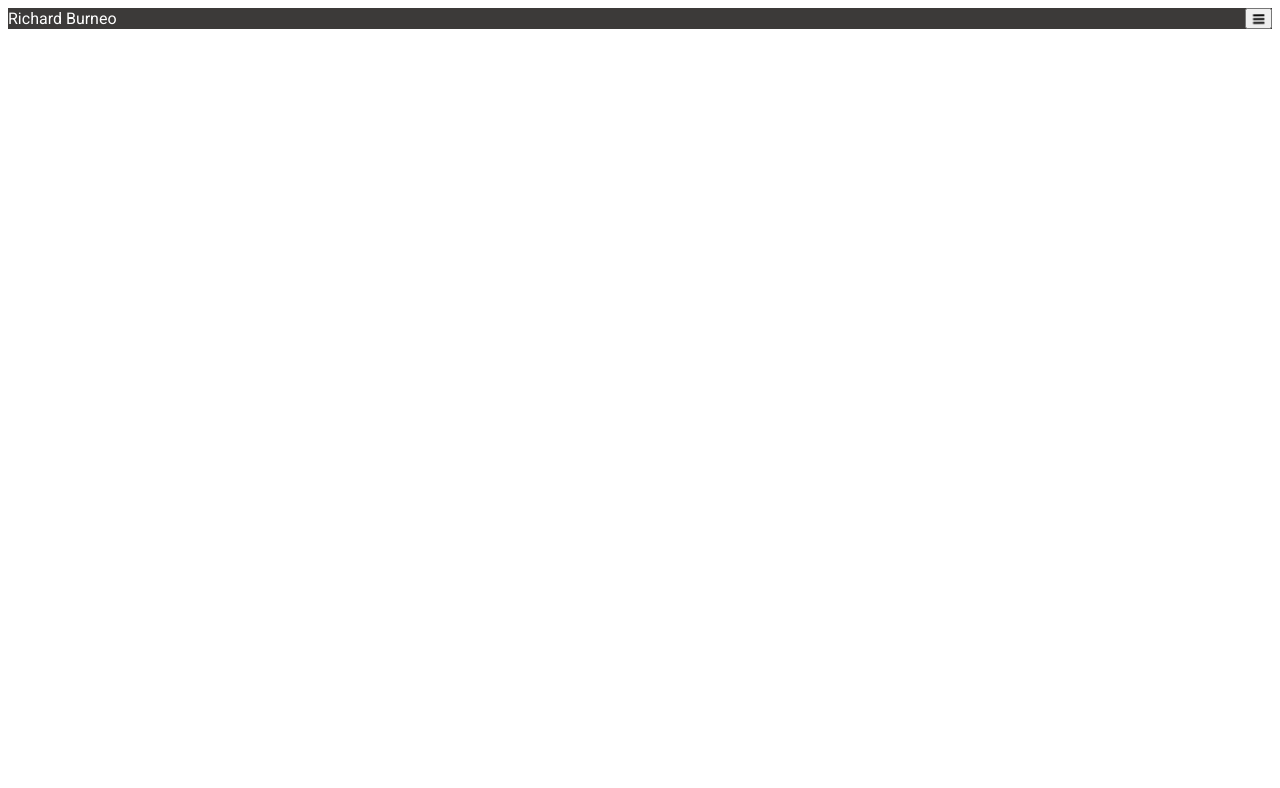
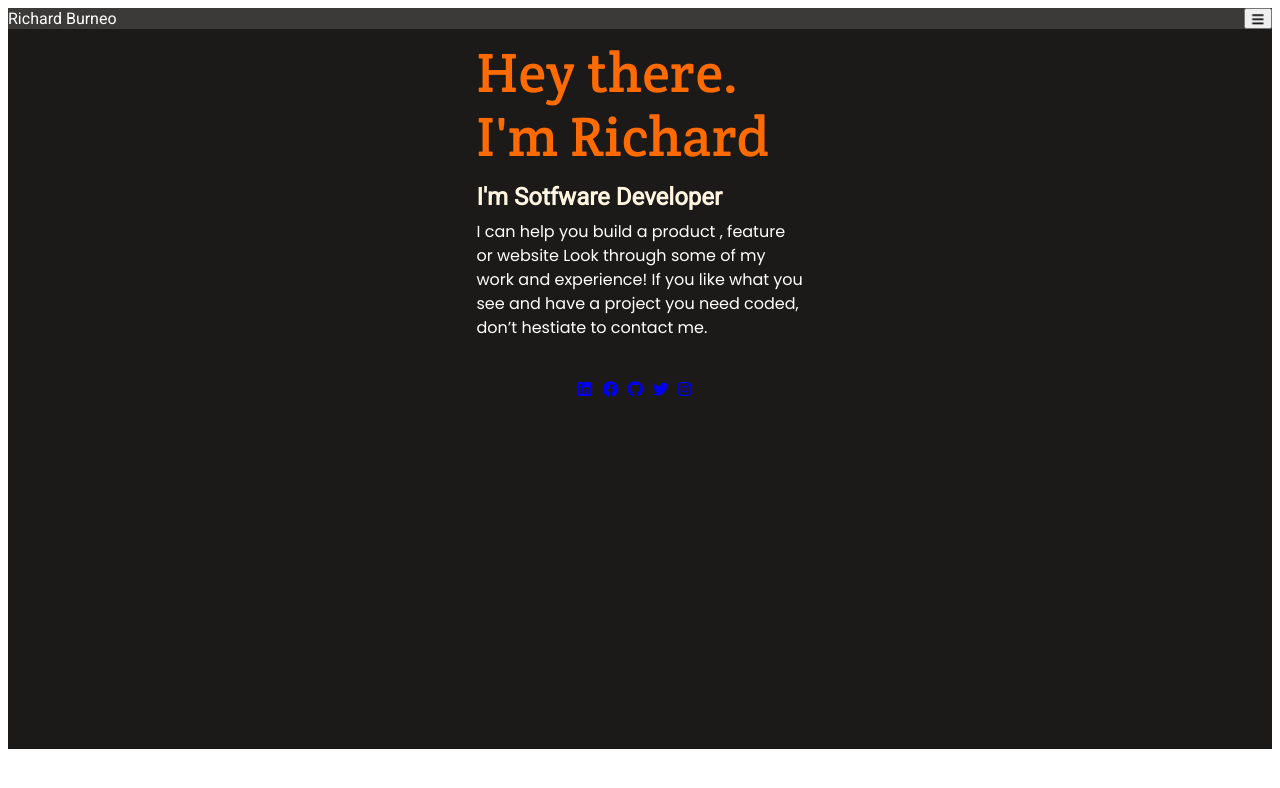
Before and after one commit to pirc25/Portfolio, a plain HTML site: page index.html in a window 1280 px wide. Drawn offline with Linux system fonts and the light colour scheme.

Commit message:
add headline on index.html and style.css

```diff
--- a/index.html
+++ b/index.html
@@ -9,6 +9,9 @@
   <link rel="stylesheet" href="style.css">
   <link rel="stylesheet" href="https://cdnjs.cloudflare.com/ajax/libs/font-awesome/4.7.0/css/font-awesome.min.css">
   <link href='http://fonts.googleapis.com/css?family=Roboto' rel='stylesheet' type='text/css'>
+  <link href='https://fonts.googleapis.com/css?family=Crete Round' rel='stylesheet'>
+  <link href='https://fonts.googleapis.com/css?family=Poppins' rel='stylesheet'>
+  <link rel="stylesheet" href="https://cdnjs.cloudflare.com/ajax/libs/font-awesome/6.1.1/css/all.min.css">
 </head>
 
 <body>
@@ -19,12 +22,47 @@
     <nav class="menu-botton">
       <button><i class="fa fa-bars fa-spin"></i></button>
     </nav>
+  </header>
+  <section class="headline">
+    <div class="information">
+      <h1 class="my-name">Hey there. <br>I'm Richard</h1>
+      <h2 class="iam">I'm Sotfware Developer</h2>
+      <p class="my-description">I can help you build a product , feature or website Look through some of my work and
+        experience! If you like what
+        you see and have a project you need coded, don’t hestiate to contact me.</p>
+    </div>
+    <div class="social-network">
+      <ul>
+        <li>
+          <a href="#" class="linkedin">
+            <i class="fa-brands fa-linkedin"></i>
+          </a>
+        </li>
+        <li>
+          <a href="#" class="facebook">
+            <i class="fa-brands fa-facebook"></i>
+          </a>
+        </li>
+        <li>
+          <a href="#" class="github">
+            <i class="fa-brands fa-github"></i>
+          </a>
+        </li>
+        <li>
+          <a href="#" class="twitter">
+            <i class="fa-brands fa-twitter"></i>
+          </a>
+        </li>
+        <li>
+          <a href="#" class="Instagram">
+            <i class="fa-brands fa-instagram"></i>
+          </a>
+        </li>
 
 
-
-    </nav>
-  </header>
-
+      </ul>
+    </div>
+  </section>
 </body>
 
 </html>
--- a/style.css
+++ b/style.css
@@ -1,12 +1,13 @@
 .toolbar {
   display: flex;
   justify-content: space-between;
+  align-items: center;
   background-color: #3c3a39;
 }
 
 .my-logo {
   color: #fff;
-  font-family: Roboto, Verdana, Geneva, Tahoma, sans-serif;
+  font-family: "Roboto", Verdana, Geneva, Tahoma, sans-serif;
   font-style: normal;
   display: flex;
   align-items: center;
@@ -18,3 +19,94 @@
   background-color: transparent;
   cursor: pointer;
 }
+.headline {
+  background-color: #1c1a19;
+  display: flex;
+  flex-direction: column;
+  align-items: flex-start;
+}
+.my-name {
+  flex: none;
+  color: #ff6b00;
+  font-family: "Crete Round";
+  font-style: normal;
+  font-weight: 400;
+  font-size: 56px;
+  line-height: 64px;
+  letter-spacing: 0.37px;
+  order: 0;
+  flex-grow: 0;
+  margin: 12px 0px;
+  order: 0;
+  flex-grow: 0;
+  margin: 12px 0px;
+}
+
+.iam {
+  position: static;
+  width: 327px;
+  height: 27px;
+  left: 24px;
+  top: 256px;
+
+  font-family: "Roboto";
+  font-style: normal;
+  font-weight: 700;
+  font-size: 24px;
+  line-height: 32px;
+
+  color: #fff5e1;
+
+  flex: none;
+  order: 1;
+  flex-grow: 0;
+  margin: 12px 0px;
+}
+
+.my-description {
+  flex: none;
+  font-family: "Poppins";
+  color: #ffffff;
+
+  position: static;
+  width: 327px;
+  height: 123px;
+  left: 24px;
+  top: 295px;
+
+  font-family: "Poppins";
+  font-style: normal;
+  font-weight: 400;
+  font-size: 16px;
+  line-height: 24px;
+
+  flex: none;
+  order: 2;
+  flex-grow: 0;
+  margin: 12px 0px;
+}
+
+.headline {
+  display: flex;
+  align-items: center;
+  height: calc(100vh - 80px);
+  background-size: 650px 650px;
+  background-repeat: no-repeat;
+  background-position: 65vw 100%;
+}
+
+.social-network ul {
+  padding-right: 40px;
+  display: flex;
+  align-items: center;
+  justify-content: space-between;
+}
+
+.social-network ul li {
+  list-style: none;
+  width: 25px;
+  height: 25px;
+  overflow: hidden;
+  margin-top: 10px;
+  transition: 0.5s;
+}
```
